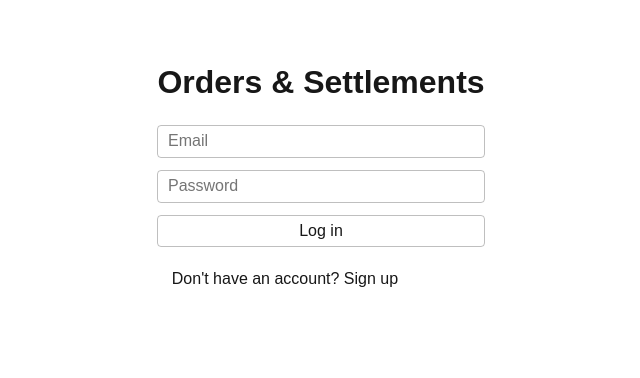
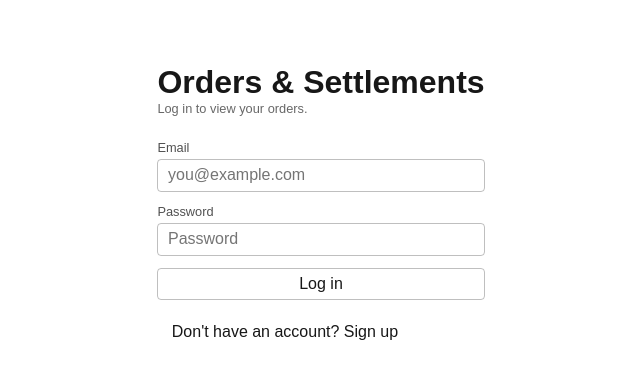
Before and after one commit to OstrichFarmer/orders_and_settlement, a Next.js app: page / in a window 1280 px wide. Shown: the top 378 px of the page, without its empty margins (319-959 px from the left). Built offline with nearby package versions, Linux system fonts and the light colour scheme.

Commit message:
add labels and hints to authentication form

```diff
--- a/app/page.tsx
+++ b/app/page.tsx
@@ -18,7 +18,10 @@ export default function Home() {
 
   return (
     <main style={{ maxWidth: 380, margin: '4rem auto', padding: '0 1rem' }}>
-      <h1 style={{ marginBottom: '1.5rem' }}>Orders &amp; Settlements</h1>
+      <h1 style={{ marginBottom: '0.25rem' }}>Orders &amp; Settlements</h1>
+      <p className="hint" style={{ marginBottom: '1.5rem' }}>
+        {mode === 'login' ? 'Log in to view your orders.' : 'Create an account to get started.'}
+      </p>
       <form
         className="stack"
         onSubmit={(e) => {
@@ -26,23 +29,31 @@ export default function Home() {
           mutation.mutate();
         }}
       >
+        <div className="field">
+          <label htmlFor="auth-email">Email</label>
           <input
+            id="auth-email"
             type="email"
-          placeholder="Email"
+            placeholder="you@example.com"
             value={email}
             onChange={(e) => setEmail(e.target.value)}
             required
           />
+        </div>
+        <div className="field">
+          <label htmlFor="auth-password">Password</label>
           <input
+            id="auth-password"
             type="password"
-          placeholder="Password"
+            placeholder={mode === 'signup' ? 'At least 8 characters' : 'Password'}
             value={password}
             onChange={(e) => setPassword(e.target.value)}
             minLength={mode === 'signup' ? 8 : undefined}
             required
           />
+        </div>
         <button type="submit" disabled={mutation.isPending}>
-          {mode === 'login' ? 'Log in' : 'Sign up'}
+          {mutation.isPending ? 'Please wait…' : mode === 'login' ? 'Log in' : 'Sign up'}
         </button>
         {mutation.isError && (
           <p className="error-text">
```
Lines whose indentation alone changed are shown as unchanged.
